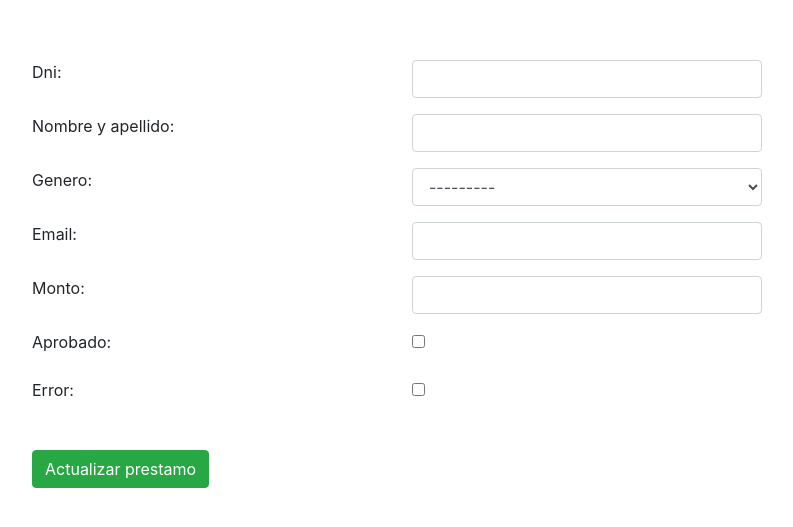
After one commit to federicopeker/prestamos, a Django app: template prestamos_app/templates/prestamo_update.html in a window 1280 px wide. The commit adds this page. Shown: the top 527 px of the page, without its empty margins (53-846 px from the left). Run offline with Django 3.2, Linux system fonts and the light colour scheme; the template is opened without the code that fills it: values that come from a table or form of the project are taken from there, others are empty; the visitor is signed in with stand-in values (Sample User, id 1); some libraries are stand-ins or nearby versions.

Commit message:
update de prestamo

```diff
--- a/prestamos_app/forms.py
+++ b/prestamos_app/forms.py
@@ -18,3 +18,19 @@ class PrestamosForm(forms.ModelForm):
             'email': forms.EmailInput(attrs={'class': 'form-control'}),
             'monto': forms.NumberInput(attrs={'class': 'form-control'}),
         }
+
+
+class PrestamoUpdateForm(forms.ModelForm):
+    class Meta:
+        model = Prestamos
+        fields = ('dni', 'nombre_apellido', 'genero', 'email', 'monto',
+                  'aprobado', 'error')
+
+        widgets = {
+            'dni': forms.NumberInput(attrs={'class': 'form-control'}),
+            'nombre_apellido': forms.TextInput(
+                attrs={'class': 'form-control'}),
+            'genero': forms.Select(attrs={'class': 'form-control'}),
+            'email': forms.EmailInput(attrs={'class': 'form-control'}),
+            'monto': forms.NumberInput(attrs={'class': 'form-control'}),
+        }
--- /dev/null
+++ b/prestamos_app/templates/prestamo_update.html
@@ -0,0 +1,65 @@
+{% extends "base.html" %}
+{% load static %}
+
+{% block content %}
+<form action="" enctype="multipart/form-data" method="post">
+    {% csrf_token %}
+    {{ form.non_field_errors }}
+    <div class="form-group row">
+        {{ form.dni.errors }}
+        <label class="col-sm-4 control-label" for="{{ form.dni.id_for_label }}">Dni: </label>
+        <div class="col-sm-4">
+              {{ form.dni }}
+        </div>
+    </div>
+    <div class="form-group row">
+        {{ form.nombre_apellido.errors }}
+        <label class="col-sm-4 control-label" for="{{ form.nombre_apellido.id_for_label }}">Nombre y apellido:</label>
+        <div class="col-sm-4">
+              {{ form.nombre_apellido }}
+        </div>
+    </div>
+    <div class="form-group row">
+        {{ form.genero.errors }}
+        <label class="col-sm-4 control-label" for="{{ form.genero.id_for_label }}">Genero:</label>
+        <div class="col-sm-4">
+              {{ form.genero }}
+        </div>
+    </div>
+    <div class="form-group row">
+        {{ form.email.errors }}
+        <label class="col-sm-4 control-label" for="{{ form.email.id_for_label }}">Email:</label>
+        <div class="col-sm-4">
+              {{ form.email }}
+        </div>
+    </div>
+    <div class="form-group row">
+        {{ form.monto.errors }}
+        <label class="col-sm-4 control-label" for="{{ form.monto.id_for_label }}">Monto:</label>
+        <div class="col-sm-4">
+              {{ form.monto }}
+        </div>
+    </div>
+    <div class="form-group row">
+        {{ form.aprobado.errors }}
+        <label class="col-sm-4 control-label" for="{{ form.monto.id_for_label }}">Aprobado:</label>
+        <div class="col-sm-4">
+              {{ form.aprobado }}
+        </div>
+    </div>
+        <div class="form-group row">
+        {{ form.error.errors }}
+        <label class="col-sm-4 control-label" for="{{ form.monto.id_for_label }}">Error:</label>
+        <div class="col-sm-4">
+              {{ form.error }}
+        </div>
+    </div>
+
+
+    </br>
+    <button type="submit"  class="btn btn-success btn-md">
+        Actualizar prestamo
+    </button>
+
+</form>
+{% endblock %}
--- a/prestamos_app/templates/prestamos_list.html
+++ b/prestamos_app/templates/prestamos_list.html
@@ -40,7 +40,9 @@
                     {% endif %}
                 </td>
                 <td>
-
+                    <a href="{% url 'prestamo_update' prestamo.pk %}">
+                        Modificar prestamo
+                    </a>
                 </td>
             </tr>
        {% empty %}
--- a/prestamos_app/urls.py
+++ b/prestamos_app/urls.py
@@ -16,4 +16,7 @@ urlpatterns = [
     url(r'^prestamos/list/$',
         login_required(views.PrestamosListView.as_view()),
         name='prestamos_list'),
+    url(r'^prestamos/(?P<pk>\d+)/update/$',
+        login_required(views.PrestamoUpdateView.as_view()),
+        name='prestamo_update'),
 ]
```
Also changed, not shown: prestamos_app/views.py (+10 -1 lines).
